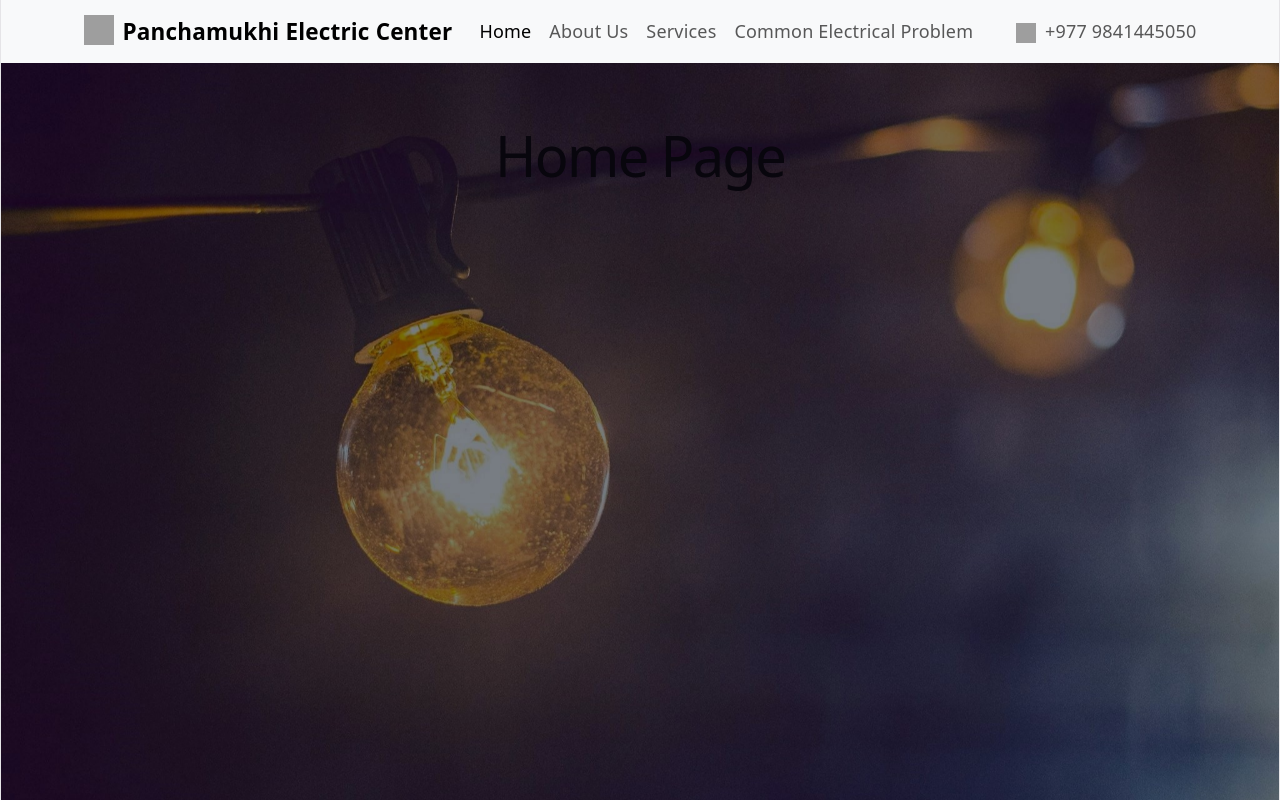
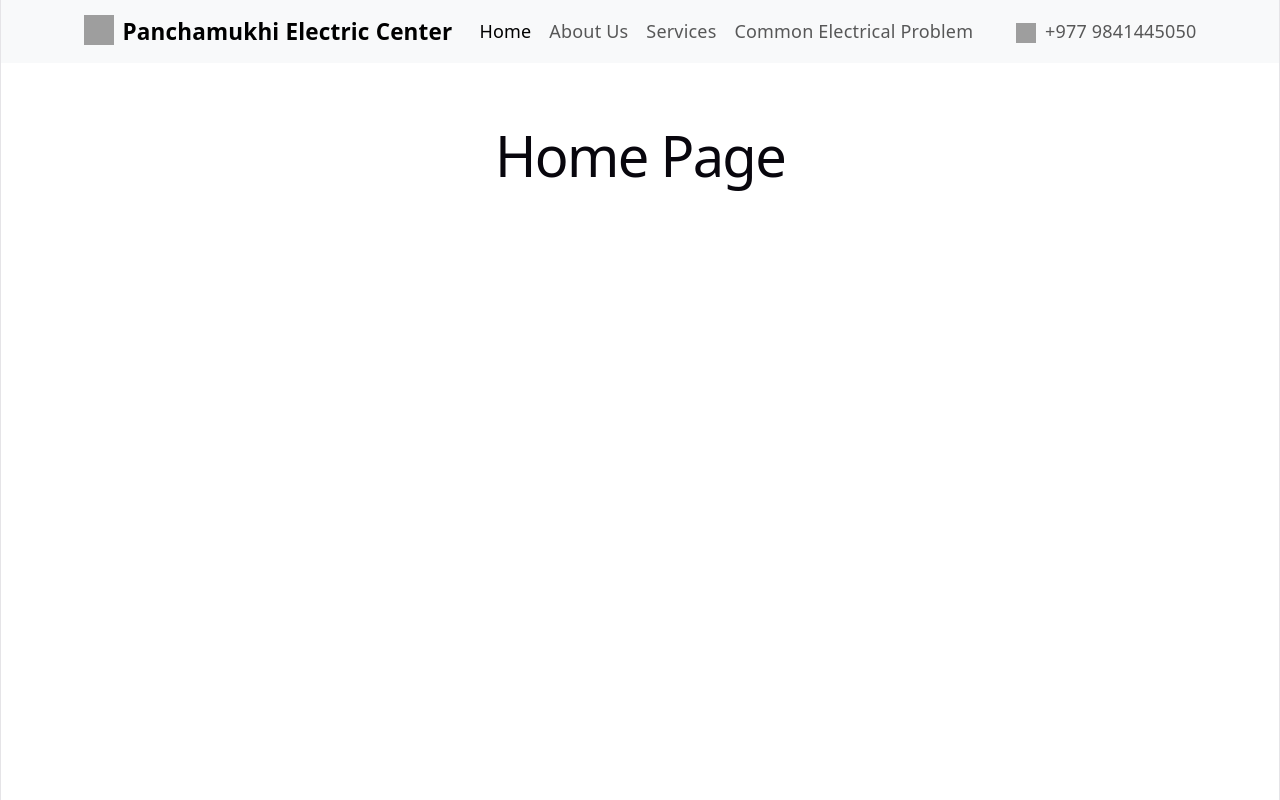
Before and after one commit to Bibek0130/ElectricCenter-Website, a React (Vite) app in the folder electriccenter.client/: page /home in a window 1280 px wide. Built offline with nearby package versions, Linux system fonts and the light colour scheme; grey boxes are pictures that could not be loaded.

Commit message:
Fix: Fixed css issues.

```diff
--- a/electriccenter.client/src/index.css
+++ b/electriccenter.client/src/index.css
@@ -61,11 +61,11 @@ body {
     display: flex;
     flex-direction: column;
     box-sizing: border-box;
-    background-image: url(.././public/background.jpg);
+    /*background-image: url(.././public/background.jpg);
     background-repeat: no-repeat;
-    background-attachment: fixed; /* Keeps image from scrolling */
-    background-position: center; /* Centers the image */
-    background-size: cover; /* Scales image to fill the screen */
+    background-attachment: fixed;*/ /* Keeps image from scrolling */
+    /*background-position: center;*/ /* Centers the image */
+    /*background-size: cover;*/ /* Scales image to fill the screen */
 }
 
 h1,
```
